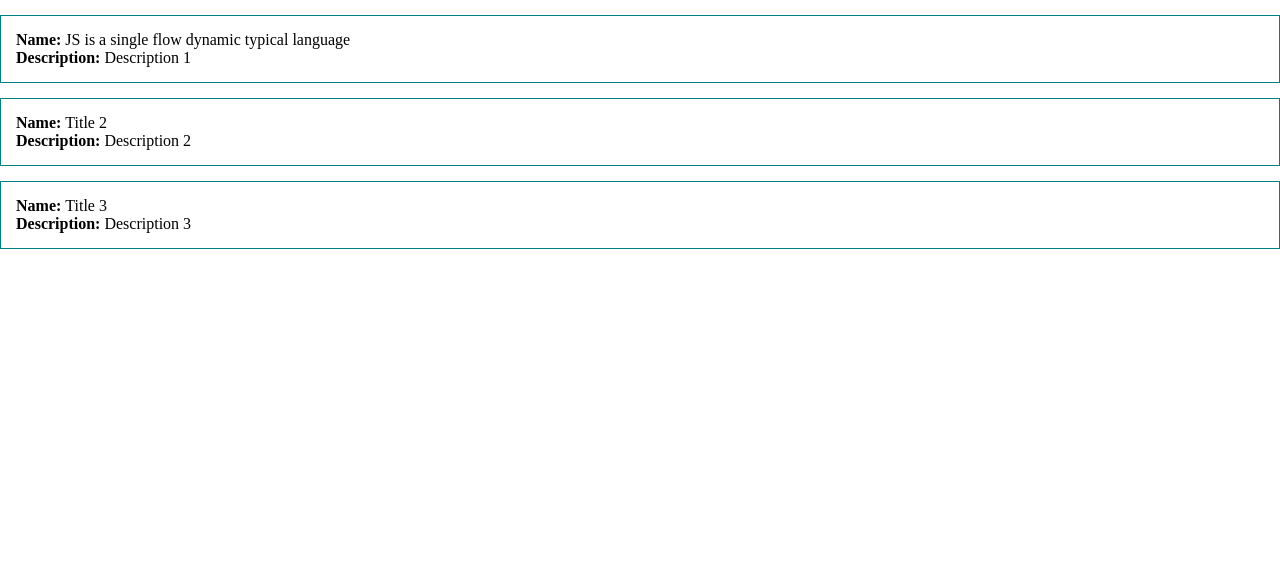
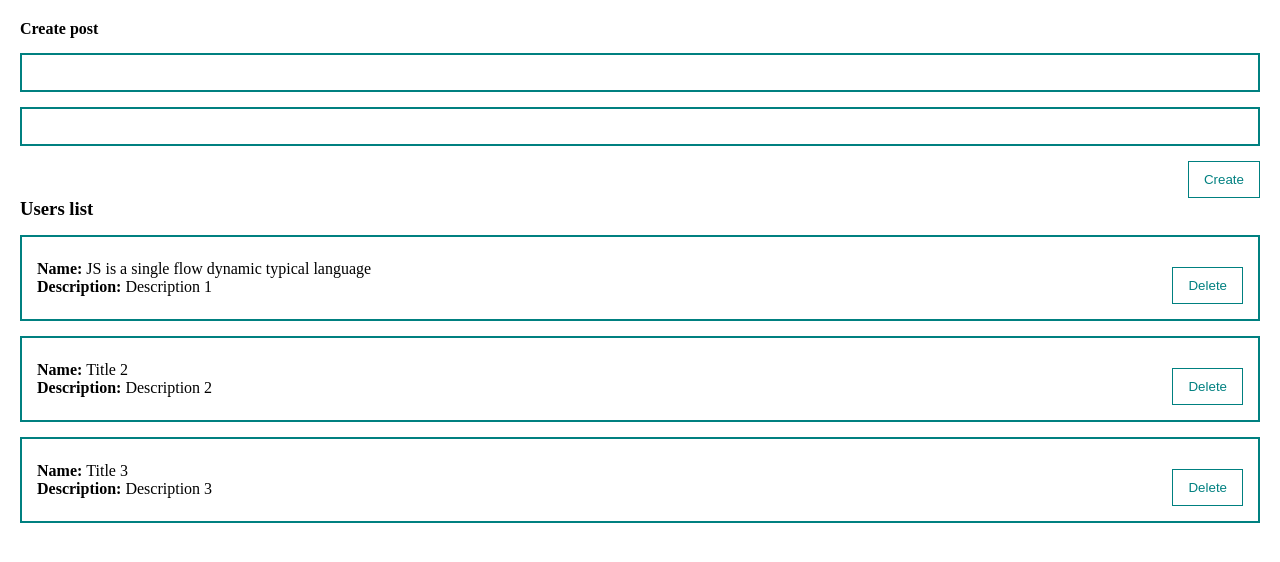
Before and after one commit to lismgmk/Mini-project-Vue, a Vue app: page / in a window 1280 px wide. Shown: the top 562 px of the page. Built offline with nearby package versions, Linux system fonts and the light colour scheme.

Commit message:
add button DELETE

```diff
--- a/src/App.vue
+++ b/src/App.vue
@@ -1,13 +1,24 @@
 <template>
-  <div class="post" v-for="post in posts">
-    <div><strong>Name: </strong>{{post.name}}</div>
-    <div><strong>Description: </strong> {{post.body}}</div>
+  <div class="app">
+    <post-form
+        @create="createPost"
+    />
+    <post-list
+        v-bind:posts="posts"
+        @remove="removePost"
+    />
   </div>
 </template>
 
 <script>
+import PostForm from "@/components/PostForm"
+import PostList from "@/components/PostList"
+
 export default {
-  data () {
+  components: {
+    PostForm, PostList
+  },
+  data() {
     return {
       posts: [
         {id: 1, name: 'JS is a single flow dynamic typical language', body: "Description 1"},
@@ -17,11 +28,11 @@ export default {
     }
   },
   methods: {
-    addLike (){
-      this.likes += 1
+    createPost (post, second, third){
+      this.posts.push(post)
     },
-    addDislike (){
-     this.dislikes += 1
+    removePost(post) {
+      this.posts = this.posts.filter(p => p.id !== post.id)
     }
   }
 }
@@ -34,9 +45,9 @@ export default {
   padding: 0;
 }
 
-.post {
-  margin-top: 15px;
-  padding: 15px;
-  border: 1px solid teal;
+.app {
+  padding: 20px;
 }
+
+
 </style>
--- /dev/null
+++ b/src/components/PostForm.vue
@@ -0,0 +1,56 @@
+<template>
+  <form @submit.prevent>
+    <h4>Create post</h4>
+    <my-input
+        v-model="post.name"
+        type="text"
+        placeholder="Title posts"
+    />
+    <my-input
+        v-model="post.body"
+        type="text"
+        placeholder="Description"
+    />
+    <my-button
+        @click="createPost"
+        style="align-self: flex-end"
+    >Create
+    </my-button>
+  </form>
+
+</template>
+
+<script>
+
+export default {
+  data() {
+    return {
+      post: {
+        title: '',
+        body: '',
+        id: Date.now()
+      }
+    }
+  },
+  methods: {
+    createPost() {
+      this.$emit('create', this.post, 'second_params', 'third_params')
+      this.post = {
+        title: '',
+        body: '',
+        id: ''
+      }
+    }
+  }
+}
+</script>
+
+<style>
+
+
+form {
+  display: flex;
+  flex-direction: column;
+}
+
+</style>
--- /dev/null
+++ b/src/components/PostItem.vue
@@ -0,0 +1,35 @@
+<template>
+  <div class="post">
+    <div>
+      <div><strong>Name: </strong>{{ post.name }}</div>
+      <div><strong>Description: </strong> {{ post.body }}</div>
+    </div>
+    <div class="post__btns">
+      <my-button
+      @click="$emit('remove', post)"
+      >Delete</my-button>
+    </div>
+  </div>
+</template>
+
+<script>
+export default {
+  props: {
+    post: {
+      type: Object,
+      required: true
+    }
+  },
+
+}
+</script>
+<style>
+.post {
+  margin-top: 15px;
+  padding: 15px;
+  border: 2px solid teal;
+  display: flex;
+  justify-content: space-between;
+  align-items: center;
+}
+</style>
--- /dev/null
+++ b/src/components/PostList.vue
@@ -0,0 +1,31 @@
+<template>
+  <div>
+    <h3>Users list</h3>
+      <post-item
+          v-for="post in posts"
+          v-bind:post="post"
+          :key="post.id"
+          @remove="$emit('remove', post)"
+      />
+  </div>
+</template>
+
+<script>
+import PostItem from '@/components/PostItem'
+
+export default {
+  components: {PostItem},
+  props: {
+    posts: {
+      type: Array,
+      required: true
+    }
+  }
+}
+</script>
+
+<style>
+
+
+
+</style>
--- /dev/null
+++ b/src/components/UI/MyButton.vue
@@ -0,0 +1,19 @@
+<template>
+  <button class="btn">
+    <slot></slot>
+  </button>
+</template>
+<script>
+export default {
+  name: 'my-button'
+}
+</script>
+<style>
+.btn {
+  margin-top: 15px;
+  background: none;
+  color: teal;
+  border: 1px solid teal;
+  padding: 10px 15px;
+}
+</style>
--- /dev/null
+++ b/src/components/UI/MyInput.vue
@@ -0,0 +1,31 @@
+<template>
+  <div>
+    <input
+        class="input"
+        type="text"
+        :value="modelValue"
+        @input="updateInput"
+    >
+  </div>
+</template>
+<script>
+export default {
+  name: 'my-input',
+  props: {
+    modelValue: [String, Number]
+  },
+  methods: {
+    updateInput(event){
+      this.$emit('update:modelValue', event.target.value)
+    }
+  }
+}
+</script>
+<style>
+.input {
+  width: 100%;
+  border: 2px solid teal;
+  margin-top: 15px;
+  padding: 10px 15px;
+}
+</style>
--- /dev/null
+++ b/src/components/UI/index.js
@@ -0,0 +1,6 @@
+import MyButton from "@/components/UI/MyButton"
+import MyInput from "@/components/UI/MyInput"
+
+export default [
+    MyButton, MyInput
+]
--- a/src/main.js
+++ b/src/main.js
@@ -1,4 +1,11 @@
 import { createApp } from 'vue'
 import  App  from './App'
+import components from '@/components/UI'
 
-createApp(App).mount('#app')
+const app = createApp(App)
+
+components.forEach(component => {
+    app.component(component.name, component)
+})
+
+app.mount('#app')
```
